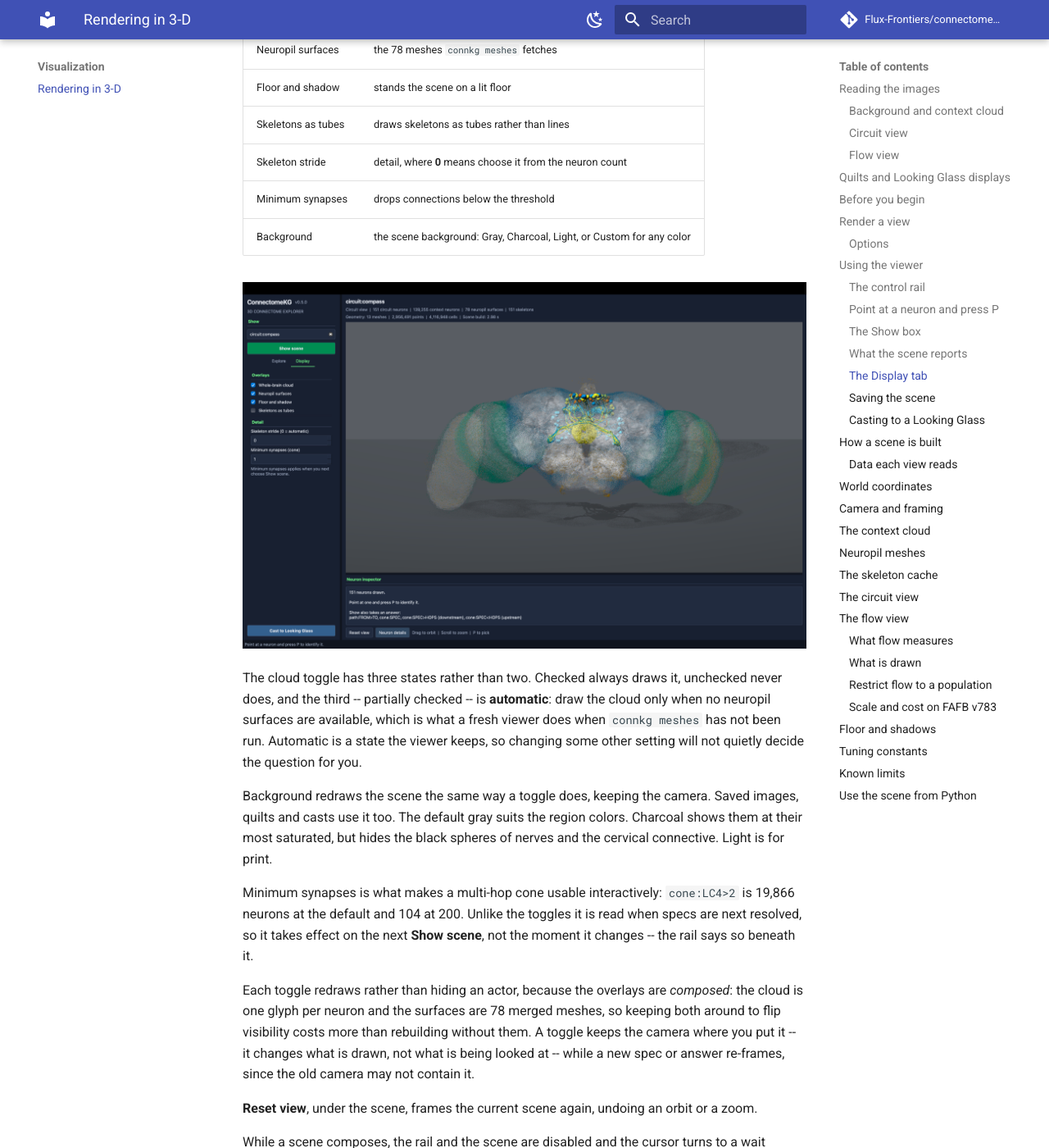
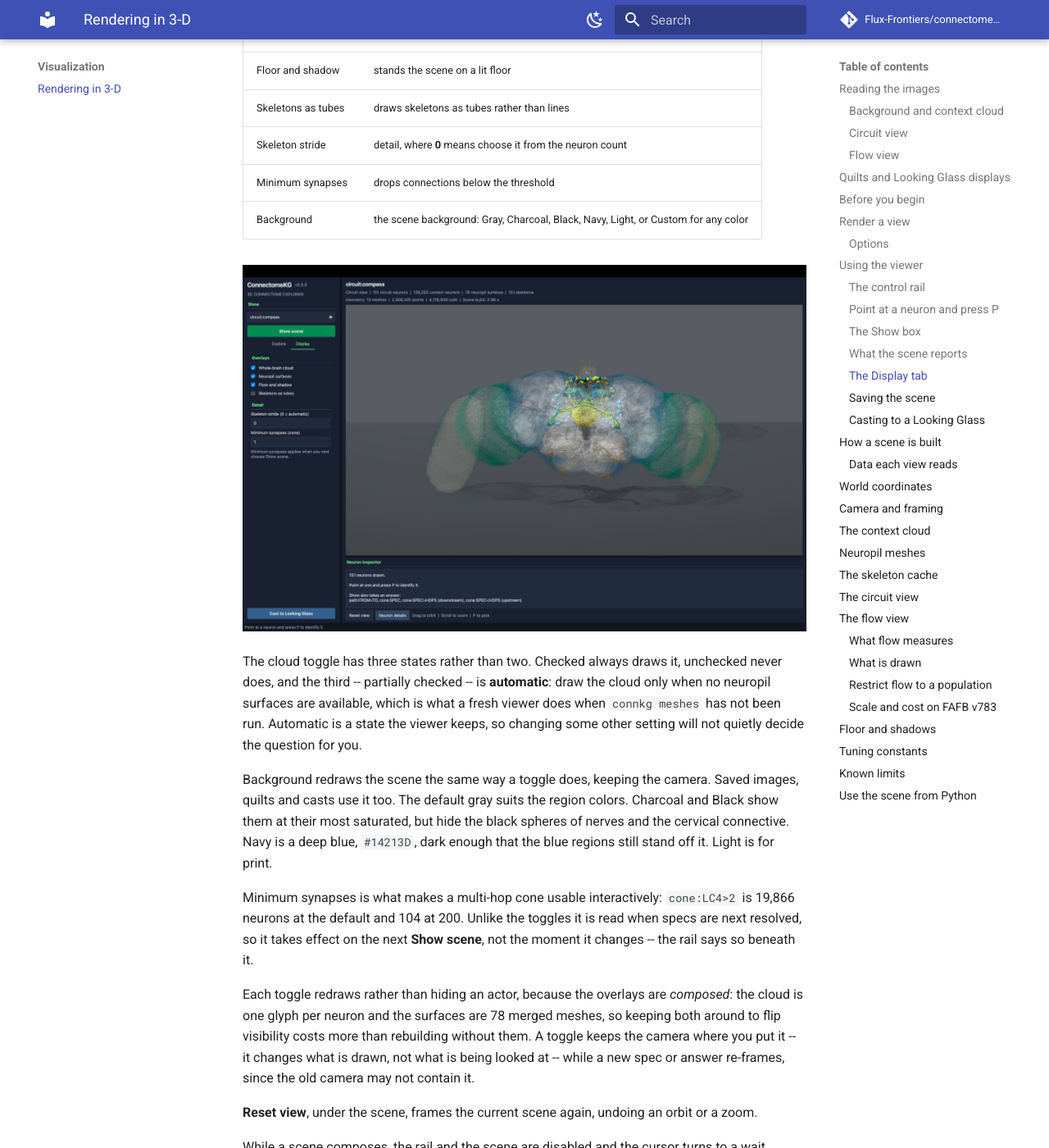
Before and after one commit to Flux-Frontiers/connectome_kg, an MkDocs documentation site: the page built from docs/rendering.md, in a window 1280 px wide and 1400 px high, scrolled down 11998 px. Shown: the whole window at 82% size. Built offline with MkDocs 1.6.1 and Material for MkDocs 9.7.7, drawn with Linux system fonts in a browser that asks for light colours; comment, search, counter and statistics services are not loaded; some of the changed text lies outside the part shown.

Commit message:
fix(viz3d): align the Dataset and View boxes; add black and navy backgrounds
The Dataset box sat in a wrapper widget with its own layout margins and
the View box did not, so the two did not line up. Both are now in one
grid, labels above boxes. BACKGROUNDS gains black (#000000) and a deep
navy (#14213D) dark enough that the blue regions still stand off it.

Co-Authored-By: Claude Opus 5.5 (1M context) <noreply@anthropic.com>

```diff
--- a/docs/rendering.md
+++ b/docs/rendering.md
@@ -311,7 +311,7 @@ Quilts are never committed.
 | `--cloud` / `--no-cloud` | both | on with `--floor`; else on unless the surfaces are drawn | draw the context cloud |
 | `--floor` | both | off | stand the scene over a floor lit from above, with shadows |
 | `--elevation` | both | `25` with `--floor`, else `0` | degrees to tilt the camera up so it looks down, -80 to 80 |
-| `--background` | both | `gray` | `gray`, `charcoal`, `light`, or `#RRGGBB`; the cloud mutes toward it and the floor shades from it |
+| `--background` | both | `gray` | `gray`, `charcoal`, `black`, `navy`, `light`, or `#RRGGBB`; the cloud mutes toward it and the floor shades from it |
 | `--preset` | both | `16-landscape` | quiltwright quilt preset (8 x 6 views) |
 | `--view-cone` | quilt | `35` | degrees the quilt cameras sweep |
 | `--fov`, `--zoom` | quilt | `14.0`, `1.0` | per-view field of view in degrees, and camera dolly |
@@ -438,7 +438,7 @@ cast duration.
 | Skeletons as tubes | draws skeletons as tubes rather than lines |
 | Skeleton stride | detail, where **0** means choose it from the neuron count |
 | Minimum synapses | drops connections below the threshold |
-| Background | the scene background: Gray, Charcoal, Light, or Custom for any color |
+| Background | the scene background: Gray, Charcoal, Black, Navy, Light, or Custom for any color |
 
 ![The Display tab, with the overlay toggles and the detail settings](images/viewer_display.png)
 
@@ -451,8 +451,10 @@ question for you.
 
 Background redraws the scene the same way a toggle does, keeping the camera.
 Saved images, quilts and casts use it too. The default gray suits the region
-colors. Charcoal shows them at their most saturated, but hides the black
-spheres of nerves and the cervical connective. Light is for print.
+colors. Charcoal and Black show them at their most saturated, but hide the
+black spheres of nerves and the cervical connective. Navy is a deep blue,
+`#14213D`, dark enough that the blue regions still stand off it. Light is
+for print.
 
 Minimum synapses is what makes a multi-hop cone usable interactively:
 `cone:LC4>2` is 19,866 neurons at the default and 104 at 200. Unlike the
@@ -969,7 +971,7 @@ are in world units, where the brain is about 8 units wide.
 | constant | value | controls |
 |---|---|---|
 | `BACKGROUND` | `#5A5D62` | default scene background |
-| `BACKGROUNDS` | gray, charcoal, light | named backgrounds for `--background` and the viewer |
+| `BACKGROUNDS` | gray, charcoal, black, navy, light | named backgrounds for `--background` and the viewer |
 | `_FLOOR_STEP` | 0.24 | how far a floor under a non-default background is shaded from it |
 | `_REFERENCE_FRAMED_NM` | 410,000 | FAFB v783's framed extent, which marker sizes are scaled against |
 | `_MAX_MARKER_SCALE` | 4.0 | cap on that scale |
```
Also changed, not shown: CHANGELOG.md (+1 -1 lines), docs/cli.md (+1 -1 lines), 4 other files.
